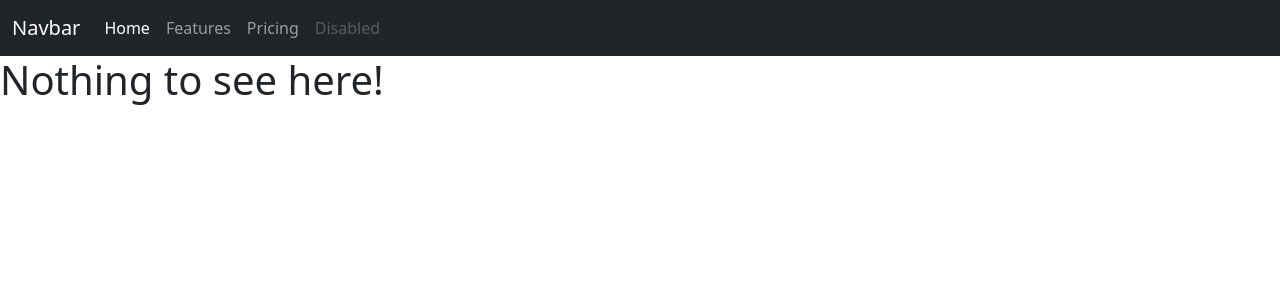
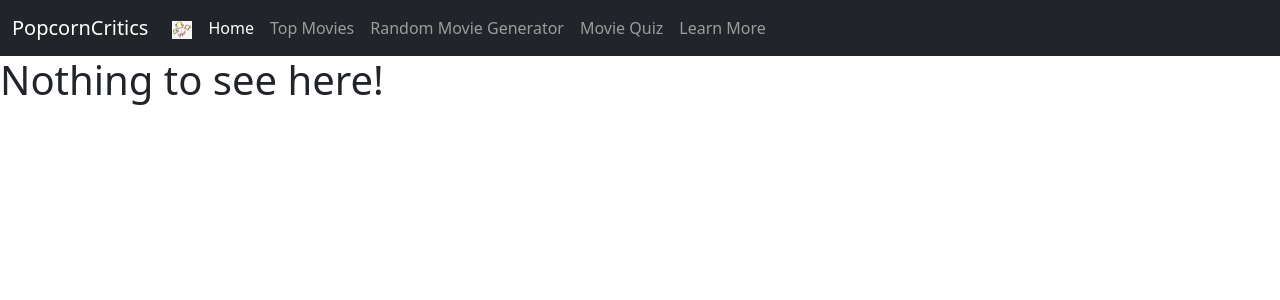
Before and after one commit to PunarvasuS/PopcornCritics, a Flask app: page / in a window 1280 px wide. Shown: the top 300 px of the page. Run offline with Flask 2, Linux system fonts and the light colour scheme.

Commit message:
added popcorn.png into navbar

```diff
--- a/templates/layouts/navbar.html
+++ b/templates/layouts/navbar.html
@@ -16,24 +16,31 @@
 
 <nav class="navbar navbar-expand-lg navbar-dark bg-dark">
     <div class="container-fluid">
-        <a class="navbar-brand" href="#">Navbar</a>
+        <a class="navbar-brand" href="#">PopcornCritics</a>
         <button class="navbar-toggler" type="button" data-bs-toggle="collapse" data-bs-target="#navbarNav" aria-controls="navbarNav" aria-expanded="false" aria-label="Toggle navigation">
             <span class="navbar-toggler-icon"></span>
         </button>
         <div class="collapse navbar-collapse" id="navbarNav">
             <ul class="navbar-nav">
                 <li class="nav-item">
-                    <a class="nav-link active" aria-current="page" href="#">Home</a>
+                    <a class="nav-link" href="/"><img src="/assets/popcorn.png" width="20px"></a>
                 </li>
                 <li class="nav-item">
-                    <a class="nav-link" href="#">Features</a>
+                    <a class="nav-link active" aria-current="page" href="/">Home</a>
                 </li>
                 <li class="nav-item">
-                    <a class="nav-link" href="#">Pricing</a>
+                    <a class="nav-link" href="/top">Top Movies</a>
                 </li>
                 <li class="nav-item">
-                    <a class="nav-link disabled" href="#" tabindex="-1" aria-disabled="true">Disabled</a>
+                    <a class="nav-link" href="/random">Random Movie Generator</a>
                 </li>
+                <li class="nav-item">
+                    <a class="nav-link" href="/quiz">Movie Quiz</a>
+                </li>
+                <li class="nav-item">
+                    <a class="nav-link" href="/learn">Learn More</a>
+                </li>
+
                 <!--
                 <li class="nav-item dropdown">
                     <a class="nav-link dropdown-toggle" href="#" id="navbarDropdown" role="button" data-bs-toggle="dropdown" aria-expanded="false">
```
Also changed, not shown: assets/popcorn.png (added).
